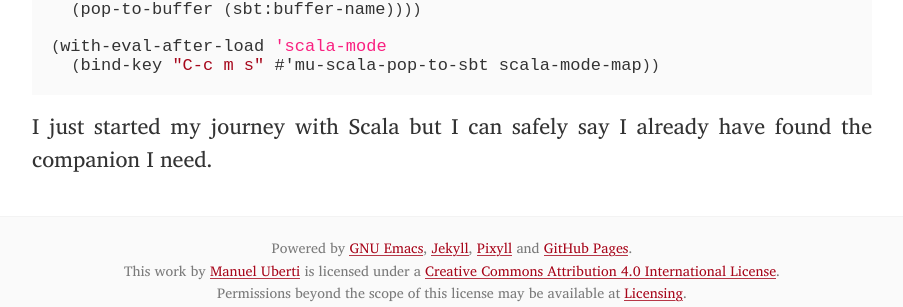
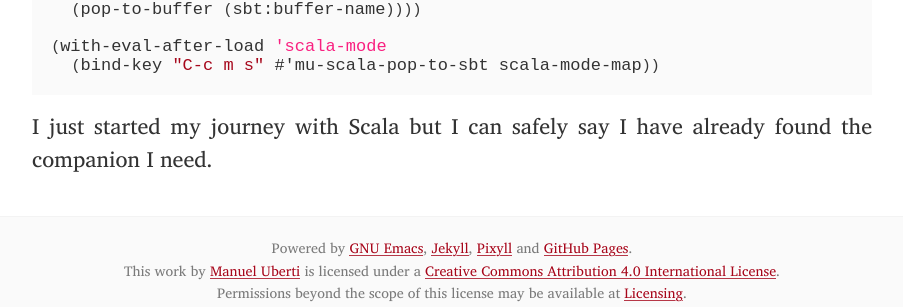
Before and after one commit to manuel-uberti/manuel-uberti.github.io, a Jekyll site: the page built from _posts/2016-11-01-ensime.md, in a window 1280 px wide. Shown: the part 1771-2078 px from the top of the page, without its empty margins (188-1091 px from the left). Built offline with Jekyll 4.4.1, drawn with Linux system fonts in a browser that asks for light colours; some web fonts are replaced.

Commit message:
Transpose words

````diff
--- a/_posts/2016-11-01-ensime.md
+++ b/_posts/2016-11-01-ensime.md
@@ -59,5 +59,5 @@ the REPL in a new frame instead."
   (bind-key "C-c m s" #'mu-scala-pop-to-sbt scala-mode-map))
 ```
 
-I just started my journey with Scala but I can safely say I already have found
+I just started my journey with Scala but I can safely say I have already found
 the companion I need.
````
